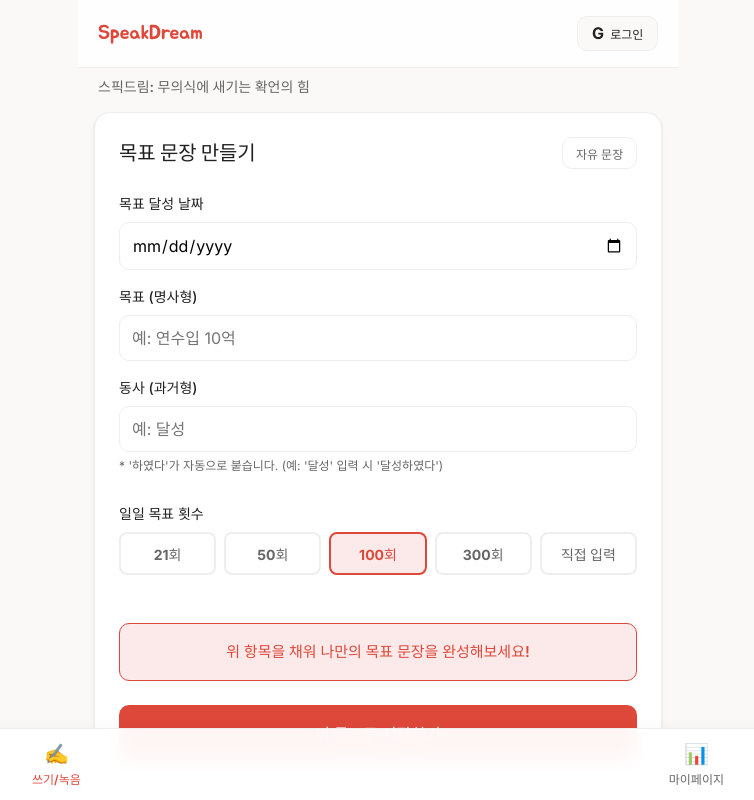
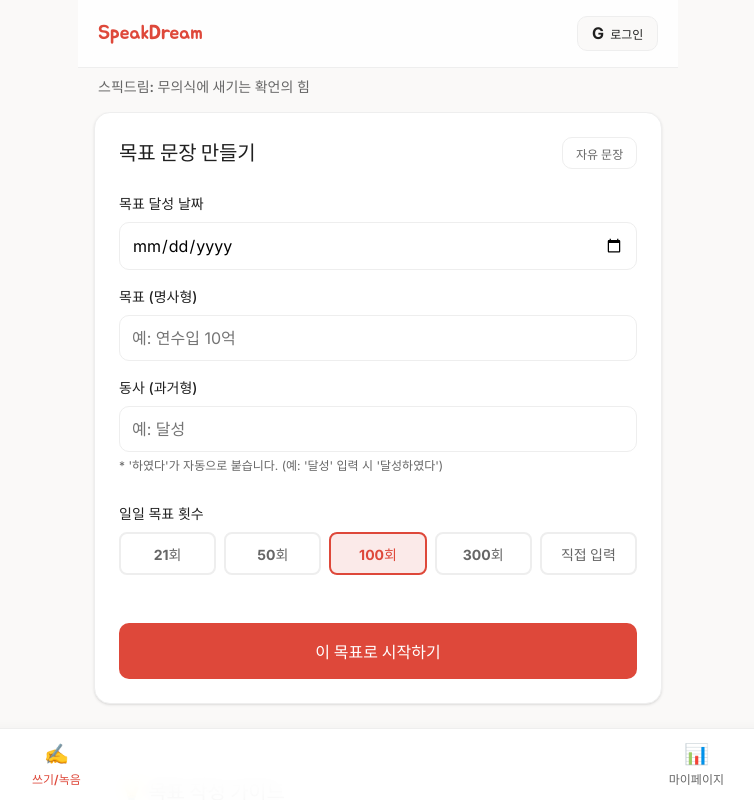
Before and after one commit to ddidddong/speak_dream, a React (Vite) app: page / in a window 1280 px wide. Both pictures are taken after a click on the button "지금 시작하기". Shown: the whole page, without its empty margins (262-1016 px from the left). Built offline with nearby package versions, Linux system fonts and the light colour scheme; no server answers; a web font is replaced by a local one.

Commit message:
fix: 불필요한 디폴트 목표 텍스트 제거 및 웹앱 스크롤 (y축) 복구

```diff
--- a/src/components/GoalGenerator.jsx
+++ b/src/components/GoalGenerator.jsx
@@ -18,9 +18,9 @@ export default function GoalGenerator({ onSave }) {
   };
 
   const generatedSentence = isFreeMode
-    ? freeSentence || '자유롭게 목표 문장을 입력해주세요.'
+    ? freeSentence || ''
     : (!targetDate && !goal && !verb)
-      ? '위 항목을 채워 나만의 목표 문장을 완성해보세요!'
+      ? ''
       : `나는 ${formatDate(targetDate)}에 ${goal || '____'}${goal.endsWith('을') || goal.endsWith('를') ? '' : '을/를'} ${verb || '____'}하였다.`;
 
   const handleSave = () => {
@@ -189,11 +189,13 @@ export default function GoalGenerator({ onSave }) {
         )}
         </div>
 
-        <div style={{ marginTop: '0.5rem', padding: '1rem', backgroundColor: 'var(--accent-light)', borderRadius: 'var(--radius-md)', border: '1px solid var(--accent)' }}>
-          <p style={{ margin: 0, fontWeight: 600, color: 'var(--accent)', textAlign: 'center', fontSize: '0.9375rem', wordBreak: 'keep-all' }}>
-            {generatedSentence}
-          </p>
-        </div>
+        {generatedSentence && (
+          <div style={{ marginTop: '0.5rem', padding: '1rem', backgroundColor: 'var(--accent-light)', borderRadius: 'var(--radius-md)', border: '1px solid var(--accent)' }}>
+            <p style={{ margin: 0, fontWeight: 600, color: 'var(--accent)', textAlign: 'center', fontSize: '0.9375rem', wordBreak: 'keep-all' }}>
+              {generatedSentence}
+            </p>
+          </div>
+        )}
 
         <button
           onClick={handleSave}
--- a/src/index.css
+++ b/src/index.css
@@ -109,7 +109,7 @@ button:active {
 
 main {
   flex: 1;
-  overflow-y: hidden;
+  overflow-y: auto;
   -webkit-overflow-scrolling: touch;
   padding: 0 1rem 2rem 1rem;
   /* Hide scrollbar for a more native feel but keep scrolling functional */
```
